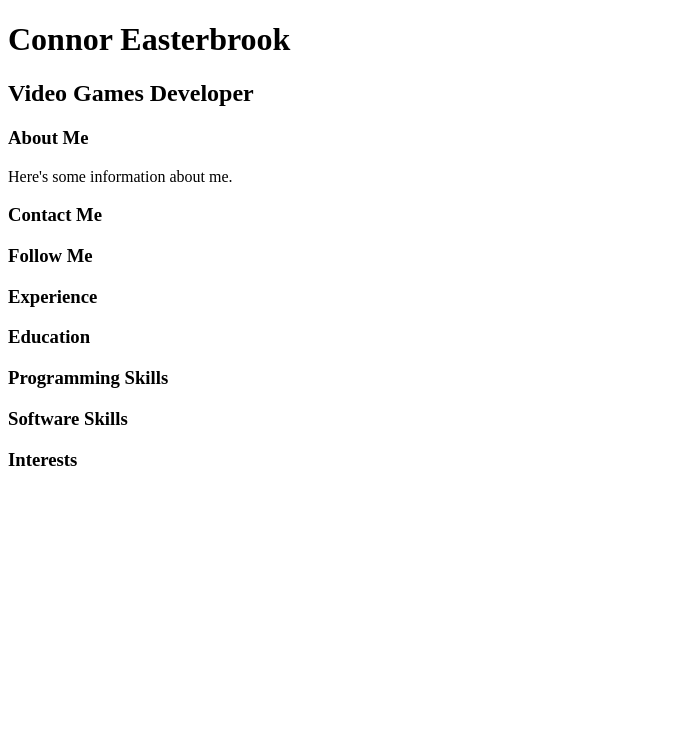
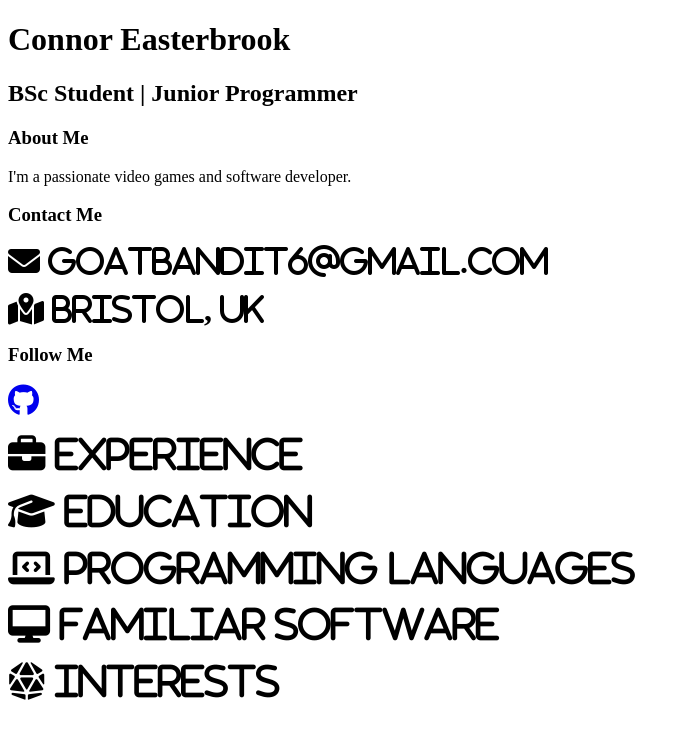
Before and after one commit to GoatBandit/GoatBandit.github.io, a plain HTML site: page assets/documents/resume/resume.html in a window 1280 px wide. Shown: the whole page, without its empty margins (0-690 px from the left). Drawn offline with Linux system fonts and the light colour scheme.

Commit message:
More additions
v0.56 - Just a bit added to the resume HTML code and a bit more content to the CV

```diff
--- a/assets/documents/cv/cvSS.css
+++ b/assets/documents/cv/cvSS.css
@@ -29,6 +29,7 @@ p
     font-size: 1em;
     line-height: 1.4em;
     margin-bottom: 20px;
+    margin-right: 5px;
     color: rgb(0, 0, 0);
 
     transition: all 1s linear;
@@ -57,6 +58,12 @@ h2
 h3
 {
     font-size: 1.25em;
+}
+
+h4
+{
+    margin-top: auto;
+    margin-bottom: auto;
 }
 
     /* Main area */
--- a/assets/documents/resume/resume.html
+++ b/assets/documents/resume/resume.html
@@ -4,7 +4,9 @@
 		<title>Connor Easterbrook | Programmer</title>
         <meta name="viewport" content="width=device-width, initial-scale=1, maximum-scale=1, user-scalable=no"/>
 		<link rel="stylesheet" href="resumeSS.css"/>
-        <link rel="shortcut icon" href="assets/images/Logo.png"/>
+		<link rel="shortcut icon" href="assets/images/Logo.png"/>
+
+		<script src="https://kit.fontawesome.com/5491692419.js" crossorigin="anonymous"></script>
 	</head>
 	<body>
 		<div id="container">
@@ -17,45 +19,58 @@
 
 					<div class="myself">
 						<h1> Connor Easterbrook </h1>
-						<h2> Video Games Developer </h2>
+						<h2> BSc Student | Junior Programmer </h2>
 					</div> <!-- myself -->
 				</div> <!-- profile -->
 
 				<div class="about">
 					<h3> About Me </h3>
 					<p>
-						Here's some information about me.
+						I'm a passionate video games and software developer.
 					</p>
 				</div> <!-- about -->
 
 				<div class="contact">
 					<div class="contactInfo">
 						<h3> Contact Me </h3>
+						<p>
+							<i class="fas fa-envelope fa-2x">
+								goatbandit6@gmail.com
+							</i>
+						</p>
+						<p>
+							<i class="fas fa-map-marked-alt fa-2x">
+								Bristol, UK
+							</i>
+						</p>
 					</div> <!-- contactInfo -->
 					<div class="socialMedia">
 						<h3> Follow Me </h3>
+						<p>
+							<a href="https://github.com/GoatBandit"><i class="fab fa-github fa-2x"></i></a>
+						</p>
 					</div> <!-- socialMedia -->
 				</div> <!-- contact -->
 			</div> <!-- information -->
 
 			<div class="mainArea">
 				<div class="work">
-					<h3> Experience </h3>
+					<h3><i class="fa fa-briefcase fa-2x"> Experience </i></h3>
 				</div> <!-- work -->
 				<div class="education">
-					 <h3> Education </h3>
+					 <h3><i class="fa fa-graduation-cap fa-2x"> Education </i></h3>
 				</div> <!-- education -->
 
 				<div class="programmingSKills">
-					 <h3> Programming Skills </h3>
+					 <h3><i class="fa fa-laptop-code fa-2x"> Programming Languages </i></h3>
 				</div> <!-- programmingSkills -->
 
 				<div class="softwareSkills">
-					 <h3> Software Skills </h3>
+					 <h3><i class="fa fa-desktop fa-2x"> Familiar Software </i></h3>
 				</div> <!-- softwareSkills -->
 
 				<div class="interests">
-					 <h3> Interests </h3>
+					 <h3><i class="fa fa-dice-d20 fa-2x"> Interests </i></h3>
 				</div> <!-- interests -->
 			</div> <!-- mainArea -->
 
```
Also changed, not shown: assets/documents/cv/cv.html (+37 -15 lines), index.html (+2 -0 lines).
